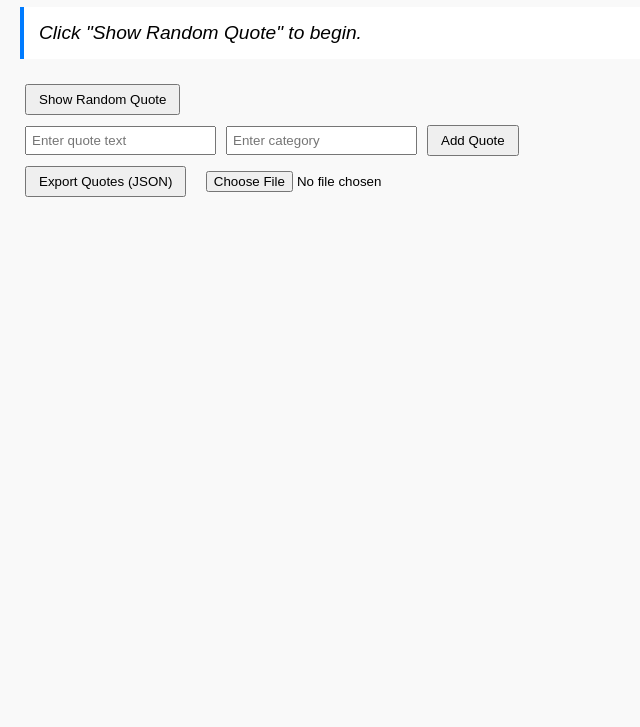
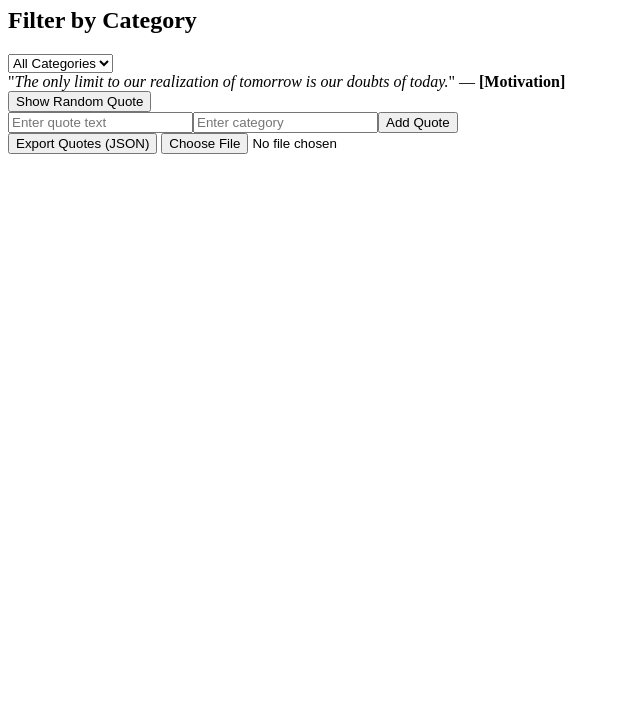
Before and after one commit to C7-mia/alx_fe_javascript, a plain HTML site: page dom-manipulation/index.html in a window 1280 px wide. Shown: the part 73-800 px from the top of the page, without its empty margins (0-640 px from the left). Drawn offline with Linux system fonts and the light colour scheme.

Commit message:
Created a dynamic filtering system

```diff
--- a/dom-manipulation/index.html
+++ b/dom-manipulation/index.html
@@ -4,49 +4,25 @@
   <meta charset="UTF-8" />
   <meta name="viewport" content="width=device-width, initial-scale=1.0" />
   <title>Dynamic Quote Generator</title>
-  <style>
-    body {
-      font-family: Arial, sans-serif;
-      margin: 20px;
-      background-color: #f9f9f9;
-    }
-    #quoteDisplay {
-      margin-bottom: 20px;
-      font-size: 1.2rem;
-      background: #fff;
-      padding: 15px;
-      border-left: 4px solid #007BFF;
-    }
-    input {
-      margin: 5px;
-      padding: 5px;
-    }
-    button {
-      padding: 6px 12px;
-      margin: 5px;
-      cursor: pointer;
-    }
-  </style>
 </head>
 <body>
 
   <h1>Dynamic Quote Generator</h1>
 
-  <!-- Where the quote will appear -->
+  <h2>Filter by Category</h2>
+  <select id="categoryFilter">
+    <option value="all">All Categories</option>
+  </select>
+
   <div id="quoteDisplay"><em>Click "Show Random Quote" to begin.</em></div>
 
-  <!-- Show quote button -->
   <button id="newQuote">Show Random Quote</button>
 
-  <!-- Form will be dynamically added here -->
   <div id="formContainer"></div>
 
-  <!-- Export / Import buttons -->
   <button id="exportJson">Export Quotes (JSON)</button>
-
   <input type="file" id="importFile" accept=".json" />
 
-  <!-- Link to your JS file -->
   <script src="script.js"></script>
 </body>
 </html>
--- a/dom-manipulation/script.js
+++ b/dom-manipulation/script.js
@@ -1,30 +1,25 @@
-// Load quotes from localStorage or use default
 let quotes = JSON.parse(localStorage.getItem("quotes")) || [
     { text: "The only limit to our realization of tomorrow is our doubts of today.", category: "Motivation" },
     { text: "Creativity is intelligence having fun.", category: "Creativity" },
     { text: "Life is what happens when you're busy making other plans.", category: "Life" },
 ];
 
-// Save quotes to localStorage
 function saveQuotes() {
     localStorage.setItem("quotes", JSON.stringify(quotes));
 }
 
-// Display a random quote and save index to sessionStorage
-function showRandomQuote() {
+function showRandomQuote(filteredQuotes = quotes) {
     const quoteDisplay = document.getElementById("quoteDisplay");
-    if (quotes.length === 0) {
-        quoteDisplay.innerHTML = "<em>No quotes available. Please add one!</em>";
+    if (filteredQuotes.length === 0) {
+        quoteDisplay.innerHTML = "<em>No quotes available for this category. Please add one!</em>";
         return;
     }
-    const randomIndex = Math.floor(Math.random() * quotes.length);
-    const quote = quotes[randomIndex];
+    const randomIndex = Math.floor(Math.random() * filteredQuotes.length);
+    const quote = filteredQuotes[randomIndex];
     quoteDisplay.innerHTML = `"<em>${quote.text}</em>" — <strong>[${quote.category}]</strong>`;
-    // Save last shown quote index to session storage
     sessionStorage.setItem("lastQuoteIndex", randomIndex);
 }
 
-// Add a new quote and save
 function addQuote() {
     const textInput = document.getElementById("newQuoteText");
     const categoryInput = document.getElementById("newQuoteCategory");
@@ -39,41 +34,35 @@ function addQuote() {
 
     quotes.push({ text: newText, category: newCategory });
     saveQuotes();
-
+    populateCategories(); // update dropdown
     alert("Quote added successfully!");
     textInput.value = "";
     categoryInput.value = "";
 }
 
-// Create form inputs and buttons dynamically
 function createAddQuoteForm() {
     const formContainer = document.getElementById("formContainer");
 
-    // Quote text input
     const quoteInput = document.createElement("input");
     quoteInput.type = "text";
     quoteInput.id = "newQuoteText";
     quoteInput.placeholder = "Enter quote text";
 
-    // Category input
     const categoryInput = document.createElement("input");
     categoryInput.type = "text";
     categoryInput.id = "newQuoteCategory";
     categoryInput.placeholder = "Enter category";
 
-    // Add button
     const addButton = document.createElement("button");
     addButton.id = "addQuote";
     addButton.textContent = "Add Quote";
     addButton.addEventListener("click", addQuote);
 
-    // Append inputs and button to the form container
     formContainer.appendChild(quoteInput);
     formContainer.appendChild(categoryInput);
     formContainer.appendChild(addButton);
 }
 
-// Export quotes as JSON file
 function exportToJsonFile() {
     const dataStr = JSON.stringify(quotes, null, 2);
     const blob = new Blob([dataStr], { type: "application/json" });
@@ -87,57 +76,100 @@ function exportToJsonFile() {
     URL.revokeObjectURL(url);
 }
 
-// Import quotes from JSON file input
 function importFromJsonFile(event) {
     const fileReader = new FileReader();
     fileReader.onload = function(e) {
         try {
             const importedQuotes = JSON.parse(e.target.result);
-
-            if (!Array.isArray(importedQuotes)) {
-                alert("Invalid JSON format: Expected an array of quotes.");
-                return;
-            }
-
-            // Validate imported quotes format
+            if (!Array.isArray(importedQuotes)) throw new Error("Invalid format");
             for (const q of importedQuotes) {
                 if (typeof q.text !== "string" || typeof q.category !== "string") {
-                    alert("Invalid quote format in imported data.");
-                    return;
+                    throw new Error("Invalid quote format");
                 }
             }
-
             quotes.push(...importedQuotes);
             saveQuotes();
+            populateCategories();
             alert("Quotes imported successfully!");
         } catch (err) {
-            alert("Error parsing JSON file: " + err.message);
+            alert("Error importing quotes: " + err.message);
         }
     };
     fileReader.readAsText(event.target.files[0]);
 }
 
-// Restore last shown quote on page load (if any)
+function populateCategories() {
+    const categorySelect = document.getElementById("categoryFilter");
+    const selected = categorySelect.value;
+
+    // Clear previous options
+    categorySelect.innerHTML = '<option value="all">All Categories</option>';
+
+    const uniqueCategories = [...new Set(quotes.map(q => q.category))];
+    uniqueCategories.forEach(cat => {
+        const option = document.createElement("option");
+        option.value = cat;
+        option.textContent = cat;
+        categorySelect.appendChild(option);
+    });
+
+    // Restore last filter
+    const lastFilter = localStorage.getItem("selectedCategory");
+    if (lastFilter) {
+        categorySelect.value = lastFilter;
+    } else {
+        categorySelect.value = selected;
+    }
+
+    filterQuotes(); // Refresh display
+}
+
+function filterQuotes() {
+    const selectedCategory = document.getElementById("categoryFilter").value;
+    localStorage.setItem("selectedCategory", selectedCategory);
+
+    if (selectedCategory === "all") {
+        showRandomQuote(quotes);
+    } else {
+        const filtered = quotes.filter(q => q.category === selectedCategory);
+        showRandomQuote(filtered);
+    }
+}
+
 function restoreLastQuote() {
     const lastIndex = sessionStorage.getItem("lastQuoteIndex");
     const quoteDisplay = document.getElementById("quoteDisplay");
+    const selectedCategory = localStorage.getItem("selectedCategory");
 
-    if (lastIndex !== null && quotes[lastIndex]) {
-        const quote = quotes[lastIndex];
+    const currentQuotes = (selectedCategory && selectedCategory !== "all")
+        ? quotes.filter(q => q.category === selectedCategory)
+        : quotes;
+
+    if (lastIndex !== null && currentQuotes[lastIndex]) {
+        const quote = currentQuotes[lastIndex];
         quoteDisplay.innerHTML = `"<em>${quote.text}</em>" — <strong>[${quote.category}]</strong>`;
     }
 }
 
-// Setup event listeners on page load
 function setup() {
     createAddQuoteForm();
+    populateCategories();
 
-    document.getElementById("newQuote").addEventListener("click", showRandomQuote);
+    document.getElementById("newQuote").addEventListener("click", () => {
+        const category = document.getElementById("categoryFilter").value;
+        if (category === "all") {
+            showRandomQuote(quotes);
+        } else {
+            const filtered = quotes.filter(q => q.category === category);
+            showRandomQuote(filtered);
+        }
+    });
+
     document.getElementById("exportJson").addEventListener("click", exportToJsonFile);
     document.getElementById("importFile").addEventListener("change", importFromJsonFile);
+    document.getElementById("categoryFilter").addEventListener("change", filterQuotes);
 
     restoreLastQuote();
 }
 
-// Run setup after DOM loads
 window.addEventListener("DOMContentLoaded", setup);
```
